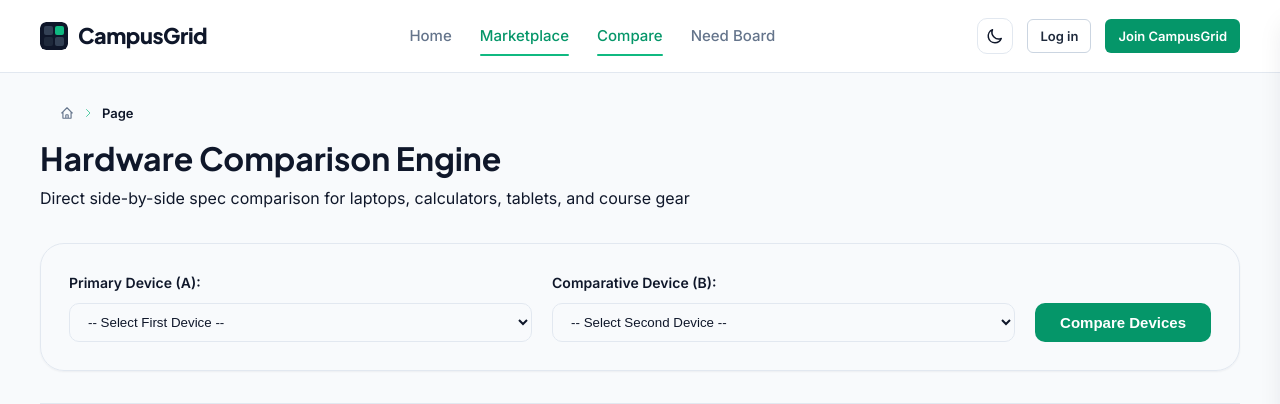
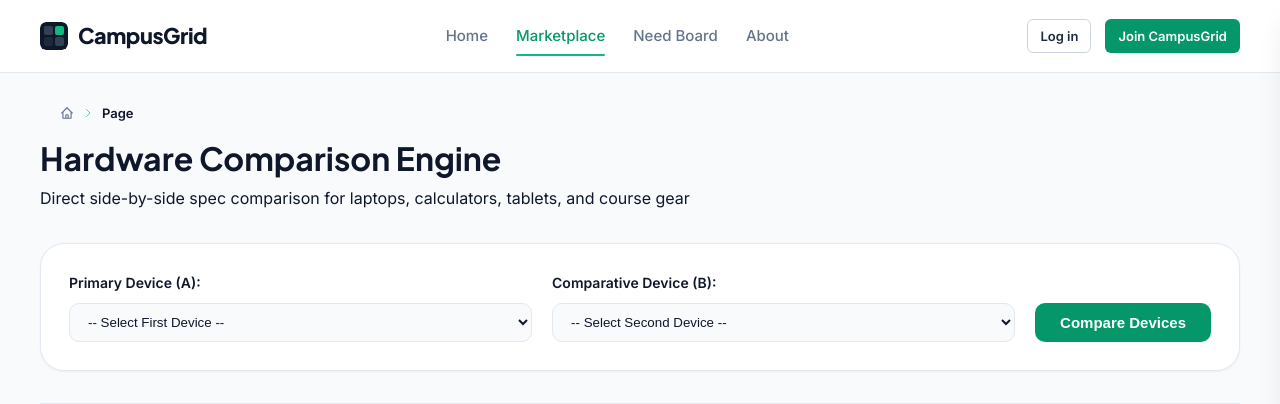
Before and after one commit to aromalsree/CampusGrid, a Django app: page /compare/ in a window 1280 px wide. Shown: the top 404 px of the page. Run offline with Django 5.2, Linux system fonts and the light colour scheme; data comes from the database, SQL or seed files in the repository.

Commit message:
feat: Add About page and update navigation
- Created a new About page with detailed information about CampusGrid.
- Updated the navbar to include a link to the About page.
- Modified URL patterns to reflect changes in product listing and comparison.
- Enhanced product comparison functionality by correcting URL parameters.
- Added initial migration files for the market app, including models for Category, Listing, and NeedRequest.
- Updated CSS styles for better theming and removed unused dark mode styles.
- Refactored JavaScript to streamline theme handling and removed unnecessary theme toggle functionality.
- Improved product selection logic in comparison templates.

```diff
--- a/server/main/urls.py
+++ b/server/main/urls.py
@@ -3,6 +3,7 @@
 from . import views
 urlpatterns = [
     path('', views.home,name='home'),
+    path('about/', views.about, name='about'),
     path('user/admin/', views.admin_dashboard, name='admin_dashboard'),
     path('user/admin/users/', views.admin_users, name='admin_users'),
     path('user/admin/users/<int:user_id>/toggle-status/', views.admin_user_toggle_status, name='admin_user_toggle_status'),
--- a/server/main/views.py
+++ b/server/main/views.py
@@ -133,3 +133,7 @@
 # for testing html pls use the test view
 def test(request):
     return render(request, "dashboard/wishlist.html")
+
+
+def about(request):
+    return render(request, 'home/about.html')
--- a/server/market/psudodeta.py
+++ b/server/market/psudodeta.py
@@ -1,3 +1,6 @@
+from typing import Any, Dict, List
+
+
 # Default sample catalog for campus marketplace when database models are not yet populated
 SAMPLE_PRODUCTS: List[Dict[str, Any]] = [
     {
--- a/server/market/urls.py
+++ b/server/market/urls.py
@@ -5,7 +5,7 @@
 
 urlpatterns = [
     # Marketplace Catalogue / Product Listings
-    path('', views.product_list, name='product_list'),
+    path('products/', views.product_list, name='product_list'),
     path('products/', views.product_list, name='products'),
 
     # Create Product Listing
--- a/server/market/views.py
+++ b/server/market/views.py
@@ -4,6 +4,7 @@
 from django.core.paginator import Paginator
 from typing import List, Dict, Any, Optional
 from .forms import ListingForm
+from .psudodeta import SAMPLE_PRODUCTS, SAMPLE_CATEGORIES
 
 
 
--- /dev/null
+++ b/server/requirements.txt
@@ -0,0 +1,2 @@
+Django==6.1.1
+Pillow==12.3.0
--- a/server/static/css/components.css
+++ b/server/static/css/components.css
@@ -15,10 +15,6 @@
   backdrop-filter: blur(12px);
   -webkit-backdrop-filter: blur(12px);
   background-color: rgba(255, 255, 255, 0.88);
-}
-
-[data-theme="dark"] .cg-header.scrolled {
-  background-color: rgba(9, 13, 22, 0.88);
 }
 
 .cg-nav-inner {
@@ -93,19 +89,6 @@
   display: flex;
   align-items: center;
   gap: 0.875rem;
-}
-
-.cg-theme-toggle {
-  width: 36px;
-  height: 36px;
-  padding: 0;
-  display: inline-flex;
-  align-items: center;
-  justify-content: center;
-  border-radius: var(--radius-md);
-  color: var(--cg-text-main);
-  background: var(--cg-bg-card);
-  border: 1px solid var(--cg-border);
 }
 
 .cg-notif-trigger {
--- a/server/static/css/global.css
+++ b/server/static/css/global.css
@@ -5,6 +5,8 @@
   --cg-navy-800: #1E293B;
   --cg-navy-700: #334155;
   --cg-slate-500: #64748B;
+  --cg-slate-600: #475569;
+  --cg-slate-700: #334155;
   --cg-slate-400: #94A3B8;
   --cg-slate-300: #CBD5E1;
   --cg-slate-200: #E2E8F0;
@@ -19,18 +21,39 @@
 
   --cg-amber-600: #D97706;
   --cg-amber-500: #F59E0B;
+  --cg-amber-400: #FBBF24;
   --cg-amber-100: #FEF3C7;
   --cg-amber-50:  #FFFBEB;
 
   --cg-rose-600: #E11D48;
   --cg-rose-500: #F43F5E;
+  --cg-rose-400: #FB7185;
+  --cg-rose-100: #FFE4E6;
+  --cg-rose-200: #FECDD3;
+  --cg-rose-700: #BE123C;
   --cg-rose-50:  #FFF1F2;
 
   --cg-bg-page: var(--cg-slate-50);
   --cg-bg-card: #FFFFFF;
+  --cg-surface: #FFFFFF;
+  --cg-bg: var(--cg-bg-page);
+  --cg-bg-subtle: var(--cg-slate-50);
   --cg-border: var(--cg-slate-200);
+  --cg-border-light: #EDF2F7;
+  --cg-border-focus: var(--cg-emerald-500);
   --cg-text-main: var(--cg-navy-900);
+  --cg-text-heading: var(--cg-navy-900);
+  --cg-text-body: var(--cg-navy-800);
   --cg-text-muted: var(--cg-slate-500);
+  --cg-blue-100: #DBEAFE;
+  --cg-blue-500: #3B82F6;
+  --cg-blue-600: #2563EB;
+  --cg-primary-100: #DBEAFE;
+  --cg-primary-700: #1D4ED8;
+  --cg-success: var(--cg-emerald-600);
+  --cg-error: var(--cg-rose-600);
+  --speed-fast: 0.15s;
+  --speed-normal: 0.25s;
 
   --font-sans: 'Inter', -apple-system, BlinkMacSystemFont, 'Segoe UI', Roboto, sans-serif;
   --font-heading: 'Plus Jakarta Sans', var(--font-sans);
@@ -47,28 +70,6 @@
   --shadow-xl: 0 20px 25px -5px rgba(15, 23, 42, 0.1), 0 8px 10px -6px rgba(15, 23, 42, 0.04);
 
   --transition: all 0.2s cubic-bezier(0.4, 0, 0.2, 1);
-}
-
-/* Dark Mode Theme Variables */
-[data-theme="dark"] {
-  --cg-bg-page: #090D16;
-  --cg-bg-card: #0F172A;
-  --cg-border: #334155;
-  --cg-text-main: #F8FAFC;
-  --cg-text-muted: #94A3B8;
-  --cg-slate-100: #1E293B;
-  --cg-slate-200: #334155;
-  --cg-slate-300: #475569;
-  --cg-navy-900: #F8FAFC;
-  --cg-navy-800: #E2E8F0;
-  --cg-navy-700: #CBD5E1;
-  --cg-emerald-50: #064E3B;
-  --cg-amber-50: #451A03;
-  --cg-rose-50: #4C0519;
-  --shadow-sm: 0 1px 2px 0 rgba(0, 0, 0, 0.4);
-  --shadow-md: 0 4px 6px -1px rgba(0, 0, 0, 0.5), 0 2px 4px -2px rgba(0, 0, 0, 0.4);
-  --shadow-lg: 0 10px 15px -3px rgba(0, 0, 0, 0.6), 0 4px 6px -4px rgba(0, 0, 0, 0.5);
-  --shadow-xl: 0 20px 25px -5px rgba(0, 0, 0, 0.7), 0 8px 10px -6px rgba(0, 0, 0, 0.5);
 }
 
 *, *::before, *::after {
@@ -163,9 +164,9 @@
 }
 
 .btn-outline {
-  background-color: #FFFFFF;
+  background-color: var(--cg-bg-card);
   border-color: var(--cg-slate-300);
-  color: var(--cg-navy-800);
+  color: var(--cg-text-body);
 }
 .btn-outline:hover {
   background-color: var(--cg-slate-100);
--- a/server/static/js/global.js
+++ b/server/static/js/global.js
@@ -1,30 +1,7 @@
 // CampusGrid — Global Client Experience Engine
 (() => {
-  // 1. Initialize Theme before DOM render to prevent theme flashing
-  const savedTheme = localStorage.getItem('cg-theme') ||
-    (window.matchMedia && window.matchMedia('(prefers-color-scheme: dark)').matches ? 'dark' : 'light');
-  document.documentElement.setAttribute('data-theme', savedTheme);
-
   document.addEventListener('DOMContentLoaded', () => {
-    // Sync Theme Toggle Buttons & SVGs
-    const themeToggles = document.querySelectorAll('.cg-theme-toggle');
-    const updateThemeIcons = (theme) => {
-      document.querySelectorAll('.theme-icon-moon').forEach(el => el.style.display = theme === 'dark' ? 'none' : 'block');
-      document.querySelectorAll('.theme-icon-sun').forEach(el => el.style.display = theme === 'dark' ? 'block' : 'none');
-    };
-    updateThemeIcons(savedTheme);
-
-    themeToggles.forEach(btn => {
-      btn.addEventListener('click', () => {
-        const current = document.documentElement.getAttribute('data-theme');
-        const next = current === 'dark' ? 'light' : 'dark';
-        document.documentElement.setAttribute('data-theme', next);
-        localStorage.setItem('cg-theme', next);
-        updateThemeIcons(next);
-      });
-    });
-
-    // 2. Toast Notification Manager
+    // 1. Toast Notification Manager
     const setupAlertDismiss = (el) => {
       const closeBtn = el.querySelector('.cg-toast-close, .cg-alert-close');
       const dismiss = () => {
--- a/server/templates/base/navbar.html
+++ b/server/templates/base/navbar.html
@@ -18,18 +18,13 @@
             <nav class="cg-nav-links" aria-label="Primary Navigation">
                 <a href="{% url 'home' %}" class="cg-nav-link {% if request.resolver_match.url_name == 'home' %}active{% endif %}">Home</a>
                 <a href="{% url 'market:product_list' %}" class="cg-nav-link {% if 'market' in request.resolver_match.app_names or 'product' in request.resolver_match.url_name %}active{% endif %}">Marketplace</a>
-                <a href="{% url 'market:products_compare' %}" class="cg-nav-link {% if 'compare' in request.resolver_match.url_name %}active{% endif %}">Compare</a>
+
                 <a href="/requests/" class="cg-nav-link {% if 'requests' in request.resolver_match.url_name %}active{% endif %}">Need Board</a>
+                <a href="{% url 'about' %}" class="cg-nav-link {% if 'about' in request.resolver_match.url_name %}active{% endif %}">About</a>
             </nav>
 
             <!-- Action & Auth Controls -->
             <div class="cg-nav-actions">
-                <!-- Theme Toggle Button -->
-                <button type="button" class="cg-theme-toggle btn btn-sm btn-outline" aria-label="Toggle dark/light mode" title="Toggle theme">
-                    <svg class="theme-icon-moon" width="18" height="18" fill="none" stroke="currentColor" viewBox="0 0 24 24"><path stroke-linecap="round" stroke-linejoin="round" stroke-width="2" d="M20.354 15.354A9 9 0 018.646 3.646 9.003 9.003 0 0012 21a9.003 9.003 0 008.354-5.646z"></path></svg>
-                    <svg class="theme-icon-sun" width="18" height="18" fill="none" stroke="currentColor" viewBox="0 0 24 24" style="display:none;"><path stroke-linecap="round" stroke-linejoin="round" stroke-width="2" d="M12 3v1m0 16v1m9-9h-1M4 12H3m15.364 6.364l-.707-.707M6.343 6.343l-.707-.707m12.728 0l-.707.707M6.343 17.657l-.707.707M16 12a4 4 0 11-8 0 4 4 0 018 0z"></path></svg>
-                </button>
-
                 {% if request.user.is_authenticated %}
                     <a href="/dashboard/wishlist/" class="cg-nav-link" title="Wishlist" aria-label="Wishlist">
                         <svg width="20" height="20" fill="none" stroke="currentColor" viewBox="0 0 24 24">
--- a/server/templates/marketplace/compare.html
+++ b/server/templates/marketplace/compare.html
@@ -82,7 +82,7 @@
                 <select name="item1" id="item1" class="cg-input" style="width: 100%; border: 1px solid var(--cg-border); background: var(--cg-bg); color: var(--cg-text-heading); border-radius: var(--radius-md); padding: 0.625rem 0.875rem;">
                     <option value="">-- Select First Device --</option>
                     {% for product in all_products %}
-                        <option value="{{ product.id|default:product.pk }}" {% if item1 and item1.id == product.id %}selected{% endif %}>
+                        <option value="{{ product.id }}" {% if item1 and item1.id == product.id %}selected{% endif %}>
                             {{ product.title }} (&#8377;{{ product.price }})
                         </option>
                     {% endfor %}
@@ -94,7 +94,7 @@
                 <select name="item2" id="item2" class="cg-input" style="width: 100%; border: 1px solid var(--cg-border); background: var(--cg-bg); color: var(--cg-text-heading); border-radius: var(--radius-md); padding: 0.625rem 0.875rem;">
                     <option value="">-- Select Second Device --</option>
                     {% for product in all_products %}
-                        <option value="{{ product.id|default:product.pk }}" {% if item2 and item2.id == product.id %}selected{% endif %}>
+                        <option value="{{ product.id }}" {% if item2 and item2.id == product.id %}selected{% endif %}>
                             {{ product.title }} (&#8377;{{ product.price }})
                         </option>
                     {% endfor %}
@@ -128,7 +128,7 @@
                     </div>
                     <h3 style="font-size: 1.125rem; font-weight: 700; color: var(--cg-text-heading); margin-bottom: 0.5rem;">{{ item1.title }}</h3>
                     <div style="font-size: 1.35rem; font-weight: 800; color: var(--cg-emerald-500); font-variant-numeric: tabular-nums; margin-bottom: 0.75rem;">&#8377;{{ item1.price }}</div>
-                    <a href="/products/{{ item1.slug|default:item1.pk }}/" class="btn btn-sm btn-outline btn-full">View Details</a>
+                    <a href="/products/{{ item1.slug }}/" class="btn btn-sm btn-outline btn-full">View Details</a>
                 {% else %}
                     <div style="padding: 2rem 1rem; color: var(--cg-text-muted);">
                         <p class="text-sm">Device A not selected</p>
@@ -150,7 +150,7 @@
                     </div>
                     <h3 style="font-size: 1.125rem; font-weight: 700; color: var(--cg-text-heading); margin-bottom: 0.5rem;">{{ item2.title }}</h3>
                     <div style="font-size: 1.35rem; font-weight: 800; color: var(--cg-emerald-500); font-variant-numeric: tabular-nums; margin-bottom: 0.75rem;">&#8377;{{ item2.price }}</div>
-                    <a href="/products/{{ item2.slug|default:item2.pk }}/" class="btn btn-sm btn-outline btn-full">View Details</a>
+                    <a href="/products/{{ item2.slug }}/" class="btn btn-sm btn-outline btn-full">View Details</a>
                 {% else %}
                     <div style="padding: 2rem 1rem; color: var(--cg-text-muted);">
                         <p class="text-sm">Device B not selected</p>
--- a/server/templates/marketplace/product_detail.html
+++ b/server/templates/marketplace/product_detail.html
@@ -177,7 +177,7 @@
                     </svg>
                     <span>Connect on WhatsApp</span>
                 </a>
-                <a href="/compare/?item1={{ product.id|default:product.pk }}" class="btn btn-outline btn-lg">
+                <a href="/products/compare/?item1={{ product.id }}" class="btn btn-outline btn-lg">
                     Compare Specs
                 </a>
             </div>
@@ -193,7 +193,7 @@
         </svg>
         <span>WhatsApp</span>
     </a>
-    <a href="/compare/?item1={{ product.id|default:product.pk }}" class="btn btn-outline">
+    <a href="/products/compare/?item1={{ product.id }}" class="btn btn-outline">
         Compare
     </a>
 </div>
```
Also changed, not shown: server/templates/home/about.html (added, +132 -0 lines), server/market/migrations/0001_initial.py (added), server/market/migrations/__init__.py (added), 1 other file.
